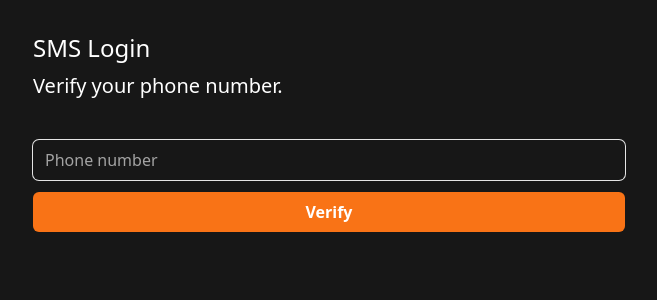
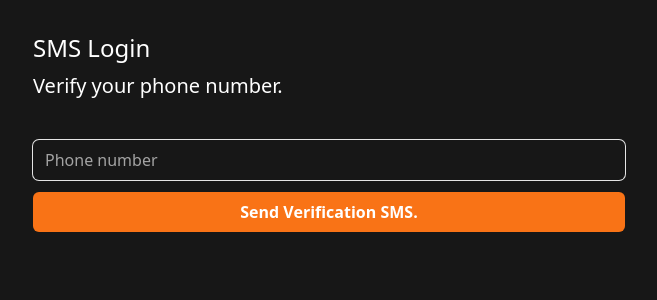
Before and after one commit to Rootjang92/carrot-market-next, a Next.js app: page /sms in a window 1280 px wide. Shown: the top 300 px of the page, without its empty margins (311-968 px from the left). Built offline with nearby package versions, Linux system fonts and the light colour scheme.

Commit message:
Style: button text

```diff
--- a/app/sms/page.tsx
+++ b/app/sms/page.tsx
@@ -34,7 +34,7 @@ export default function SMSLogin() {
             errors={state.error?.formErrors}
           />
         )}
-        <Button text="Verify" />
+        <Button text={state.token ? 'Verify Token' : 'Send Verification SMS.'} />
       </form>
     </div>
   );
```
